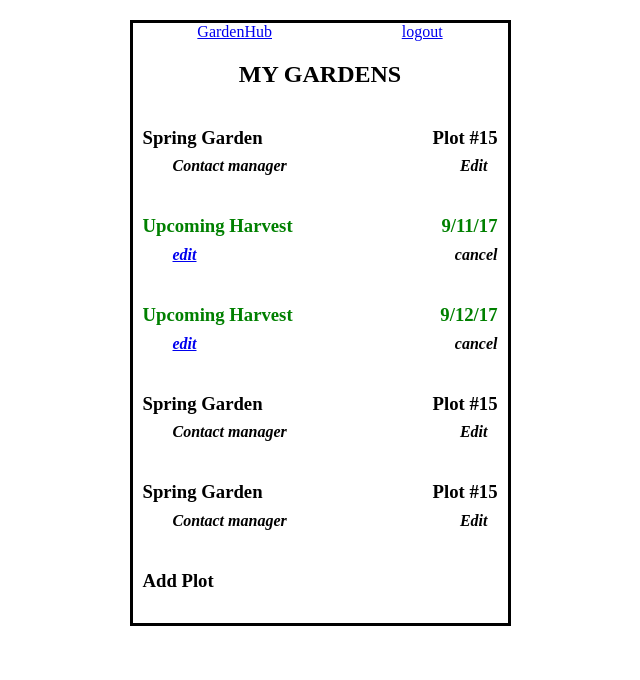
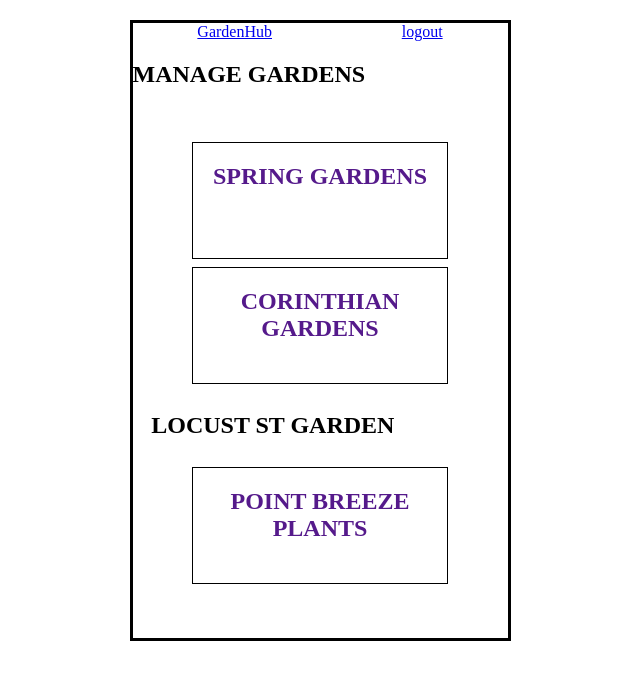
Before and after one commit to HarvestHub/GardenHub, a Django app: page /manage/ in a window 1280 px wide. Shown: the top 680 px of the page, without its empty margins (320-960 px from the left). Run offline with Django 3.2, Linux system fonts and the light colour scheme.

Commit message:
controllers and views updated

```diff
--- a/gardenhub/templates/gardenhub/homescreen_templates/gardener_home.html
+++ b/gardenhub/templates/gardenhub/homescreen_templates/gardener_home.html
@@ -3,11 +3,11 @@
 {% block content %}
 
   <div class="buttons">
-    <a href="/harvest" class="button">
+    <a href="/harvest/schedule" class="button">
       <h1>Schedule A Harvest</h1>
     </a>
 
-    <a href="/plot" class="button">
+    <a href="/my_plots" class="button">
       <h1>Manage My Plots</h1>
     </a>
 
--- a/gardenhub/views.py
+++ b/gardenhub/views.py
@@ -23,18 +23,28 @@ def home(request):
     elif user_group == 'manager':
         return render(request, 'gardenhub/homescreen_templates/manager_home.html')
 
-def account(request):
+def my_account(request):
     return render(request, 'gardenhub/account_settings_templates/my_account.html', {
         'foo': 'bar',
     })
 
-def plot(request):
+def account_settings(request):
+    return render(request, 'gardenhub/account_settings_templates/edit_settings.html', {
+        'foo': 'bar',
+    })
+
+def delete_account(request):
+    return render(request, 'gardenhub/account_settings_templates/delete_account.html', {
+        'foo': 'bar',
+    })
+
+def edit_plot(request):
     return render(request, 'gardenhub/edit_plot_templates/edit_plot.html', {
         'foo': 'bar',
     })
 
-def plot(request):
-    return render(request, 'gardenhub/manage_gardens_templates/my_gardens.html', {
+def my_plots(request):
+    return render(request, 'gardenhub/edit_plot_templates/my_plots.html', {
         'foo': 'bar',
     })
 
@@ -44,9 +54,22 @@ def harvest(request):
     if user_group == 'employee':
         return render(request, 'gardenhub/harvest_templates/harvest_assignments_templates/_templates/ep_garden_assignments.html')
     elif user_group == 'gardener':
-        return render(request, 'gardenhub/harvest_templates/schedule_harvest_templates/schedule.html')
+        return render(request, 'gardenhub/harvest_templates/upcoming_harvest_templates/upcoming_harvests.html')
     elif user_group == 'manager':
         return render(request, 'gardenhub/harvest_templates/upcoming_harvest_templates/upcoming_harvests.html')
+
+def schedule_harvest(request):
+    return render(request, 'gardenhub/harvest_templates/schedule_harvest_templates/schedule.html')
+
+def upcoming_harvests(request):
+    return render(request, 'gardenhub/harvest_templates/upcoming_harvest_templates/upcoming_harvests.html')
+
+def harvest_assignments(request):
+    return render(request, 'gardenhub/harvest_templates/harvest_assignments_templates/ep_garden_assignments.html')
+
+def record_harvest(request):
+    return render(request, 'gardenhub/harvest_templates/harvest_assignments_templates/record_harvest.html')
+
 
 def manage(request):
     user_group = 'manager'
@@ -56,4 +79,20 @@ def manage(request):
     elif user_group == 'gardener':
         return render(request, 'gardenhub/homescreen_templates/gardener_home.html')
     elif user_group == 'manager':
-        return render(request, 'gardenhub/manage_gardens_templates/my_gardens.html')
+        return render(request, 'gardenhub/manage_gardens_templates/manage_gardens_select.html')
+
+
+def manage_garden(request):
+    return render(request, 'gardenhub/manage_gardens_templates/manage_garden.html')
+
+def manage_garden_gardeners(request):
+    return render(request, 'gardenhub/manage_gardens_templates/view_gardeners.html')
+
+def manage_garden_gardeners_edit(request):
+    return render(request, 'gardenhub/manage_gardens_templates/edit_gardeners.html')
+
+def manage_garden_harvests(request):
+    return render(request, 'gardenhub/manage_gardens_templates/garden_harvests')
+
+def manage_garden_settings(request):
+    return render(request, 'gardenhub/manage_gardens_templates/garden_settings.html')
--- a/urls.py
+++ b/urls.py
@@ -17,13 +17,36 @@ from django.conf.urls import url, include
 from gardenhub import views
 from django.contrib import admin
 
+settings_patterns = [
+    url(r'^$', views.my_account),
+    url(r'^settings/', views.account_settings),
+    url(r'^delete/', views.delete_account),
+]
+
+harvest_patterns = [
+    url(r'^$', views.harvest),
+    url(r'^schedule/', views.schedule_harvest),
+    url(r'^upcoming/', views.upcoming_harvests),
+    url(r'^assignments/', views.harvest_assignments),
+    url(r'^record/', views.record_harvest),
+]
+
+manage_patterns = [
+    url(r'^$', views.manage),
+    url(r'^gardens/(?P<gardenId>.*)', views.manage_garden),
+    url(r'^gardens/(?P<gardenId>.*)/gardeners', views.manage_garden_gardeners),
+    url(r'^gardens/(?P<gardenId>.*)/gardeners/edit', views.manage_garden_gardeners_edit),
+    url(r'^gardens/(?P<gardenId>.*)/harvests', views.manage_garden_harvests),
+    url(r'^gardens/(?P<gardenId>.*)/settings', views.manage_garden_settings),
+]
 
 urlpatterns = [
     url(r'^$', views.login),
     url(r'^admin/', admin.site.urls),
     url(r'^home/', views.home),
-    url(r'^account/', views.account),
-    url(r'^plot/', views.plot),
-    url(r'^harvest/', views.harvest),
-    url(r'^manage/', views.manage),
+    url(r'^account/', include(settings_patterns)),
+    url(r'^edit_plot/', views.edit_plot),
+    url(r'^my_plots/', views.my_plots),
+    url(r'^harvest/', include(harvest_patterns)),
+    url(r'^manage/', include(manage_patterns)),
 ]
```
Also changed, not shown: gardenhub/templates/gardenhub/manage_gardens_templates/edit_gardens_templates/my_gardens.html (deleted, +0 -66 lines), gardenhub/templates/gardenhub/edit_plot_templates/my_plots.html (renamed from gardenhub/templates/gardenhub/manage_gardens_templates/my_gardens.html), gardenhub/templates/gardenhub/manage_gardens_templates/edit_gardens_templates/garden_harvests.html (added), gardenhub/templates/gardenhub/manage_gardens_templates/edit_gardens_templates/garden_settings.html (added).
